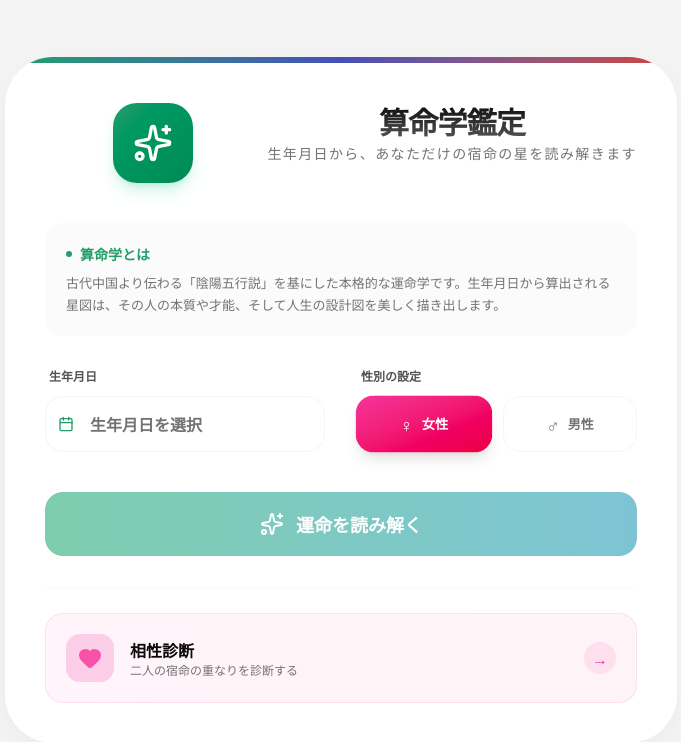
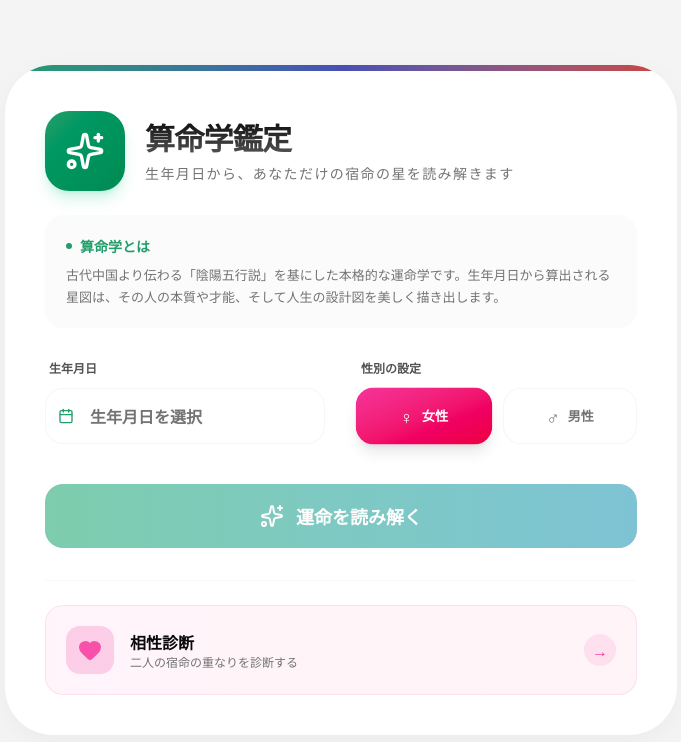
Before and after one commit to H-ymt/jds, a Next.js app in the folder apps/web/: page / in a window 1280 px wide. Shown: the top 742 px of the page, without its empty margins (299-980 px from the left). Built offline with nearby package versions, Linux system fonts and the light colour scheme; no server answers.

Commit message:
style(sanmei): format input-form and result-view components
- Remove trailing commas
- Consolidate multi-line imports into single lines
- Format JSX props on single lines where appropriate

```diff
--- a/apps/web/src/components/sanmei/input-form.tsx
+++ b/apps/web/src/components/sanmei/input-form.tsx
@@ -46,15 +46,15 @@ export function InputForm({
         {/* 装飾的な上部ライン */}
         <div className="h-1.5 w-full bg-linear-to-r from-(--gogyo-wood) via-(--gogyo-water) to-(--gogyo-fire)" />
 
-        <CardHeader className="text-center pt-10 pb-6 space-y-4">
+        <CardHeader className="text-center items-center pt-10 flex-col sm:flex-row pb-6 gap-y-3 gap-x-5 w-fit">
           <div className="mx-auto flex size-20 items-center justify-center rounded-[1.5rem] bg-linear-to-br from-(--gogyo-wood) to-[oklch(0.55_0.15_160)] shadow-lg shadow-emerald-500/20">
             <Sparkles className="size-10 text-white" />
           </div>
-          <div className="space-y-1">
-            <CardTitle className="text-3xl font-extrabold tracking-tight bg-linear-to-b from-foreground to-foreground/70 bg-clip-text text-transparent">
+          <div className="space-y-1 sm:text-left flex flex-col gap-y-2">
+            <CardTitle className="text-3xl mb-0! font-extrabold tracking-tight bg-linear-to-b from-foreground to-foreground/70 bg-clip-text text-transparent">
               算命学鑑定
             </CardTitle>
-            <CardDescription className="text-sm font-medium text-muted-foreground">
+            <CardDescription className="text-sm sm:text-center text-left font-medium text-muted-foreground">
               生年月日から、あなただけの宿命の星を読み解きます
             </CardDescription>
           </div>
```
